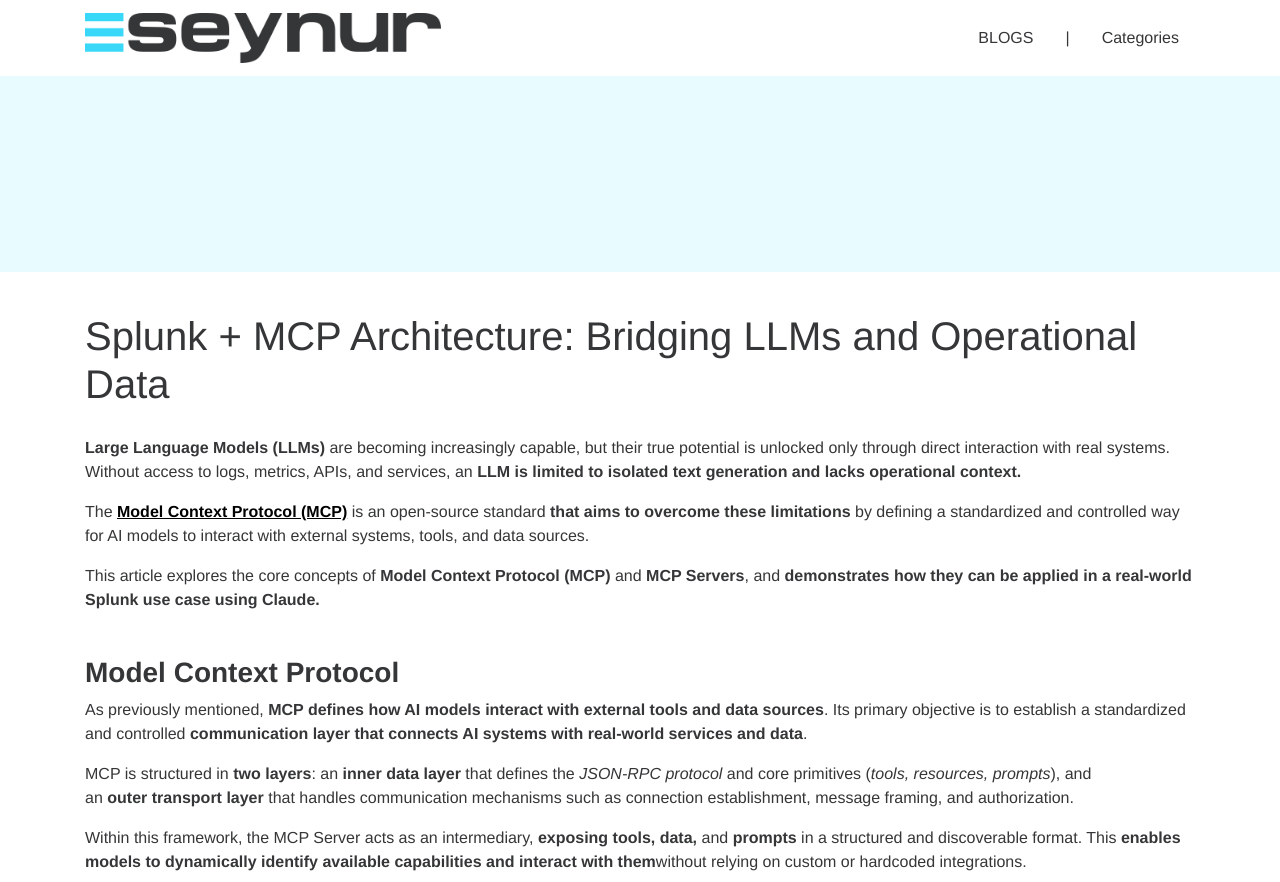
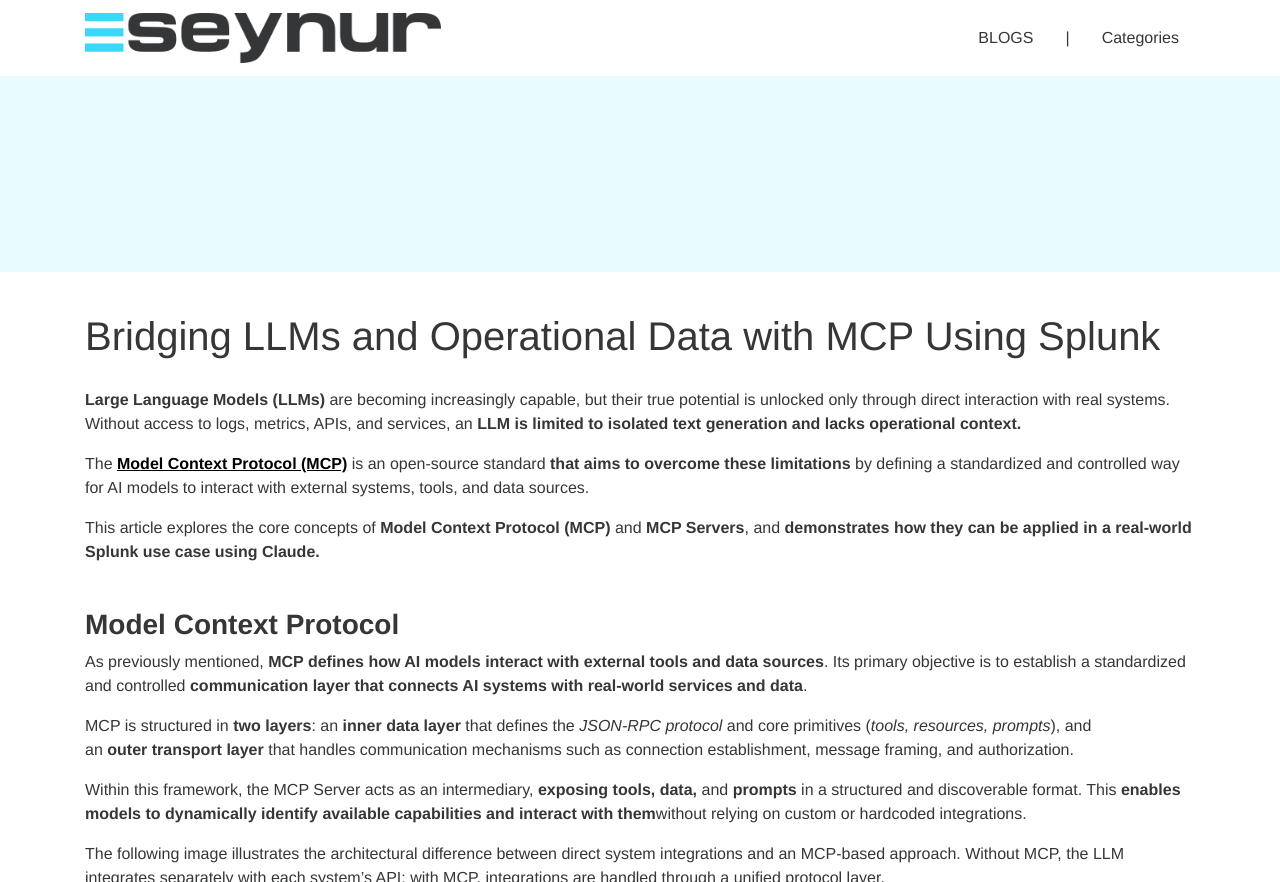
Before and after one commit to seynur/blog, a Jekyll site: the page built from _posts/2026-01-17-mcp.md, in a window 1280 px wide and 900 px high, cut to the strip 0-882 px from the top of the window. Built offline with Jekyll 4.4.1, drawn with Linux system fonts in a browser that asks for light colours; nearby versions of some CDN libraries.

Commit message:
BLOG:MCP - Change header

```diff
--- a/_posts/2026-01-17-mcp.md
+++ b/_posts/2026-01-17-mcp.md
@@ -1,6 +1,6 @@
 ---
 layout: default
-title: "Splunk + MCP Architecture: Bridging LLMs and Operational Data"
+title: "Bridging LLMs and Operational Data with MCP Using Splunk"
 summary: "This article explores the core concepts of Model Context Protocol (MCP) and MCP Servers, and demonstrates how they can be applied in a real-world Splunk use case using Claude."
 author: Hilal Gevrek
 image: /assets/img/blog/2026-01-17-mcp.webp
@@ -10,7 +10,7 @@
 
 ---
 
-# Splunk + MCP Architecture: Bridging LLMs and Operational Data
+# Bridging LLMs and Operational Data with MCP Using Splunk
 
 **Large Language Models (LLMs)** are becoming increasingly capable, but their true potential is unlocked only through direct interaction with real systems. Without access to logs, metrics, APIs, and services, an **LLM is limited to isolated text generation and lacks operational context.**
 
```
